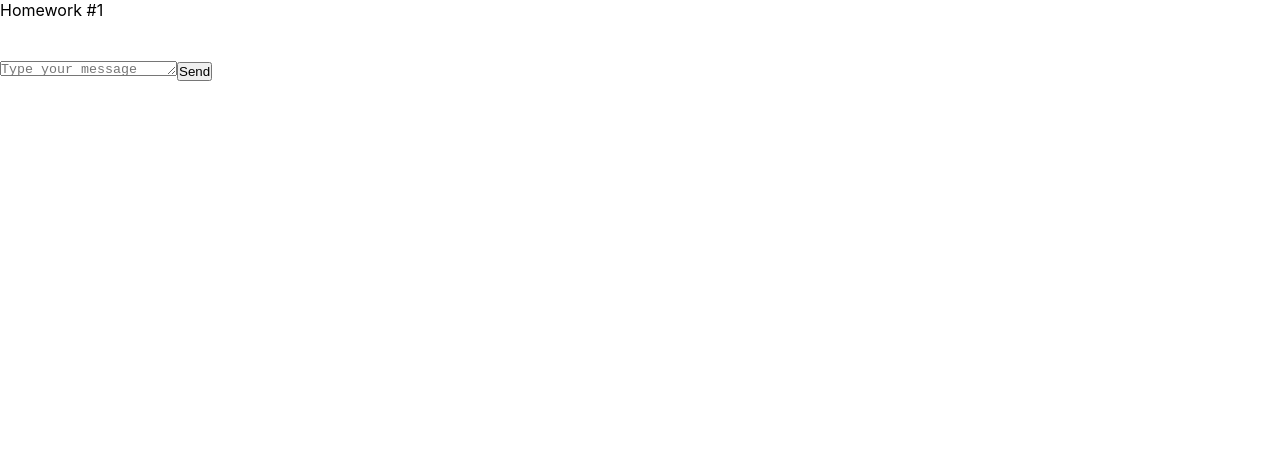
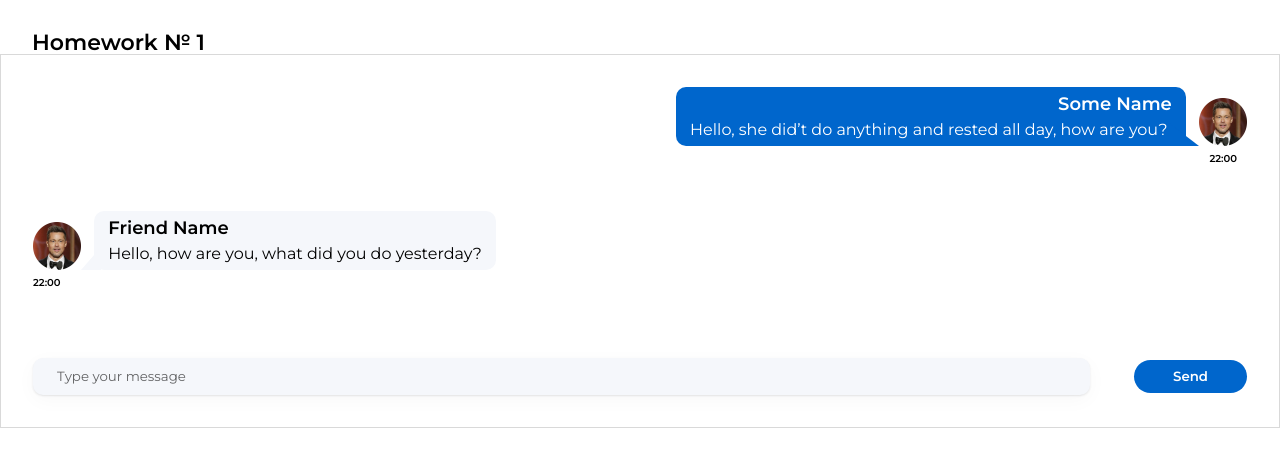
Before and after one commit to akach-dev/home-front-tuesday, a React (Create React App) app: page / in a window 1280 px wide. Shown: the top 466 px of the page. Built offline with nearby package versions, Linux system fonts and the light colour scheme.

Commit message:
lesson HW1 done

```diff
--- a/public/index.html
+++ b/public/index.html
@@ -1,20 +1,22 @@
 <!DOCTYPE html>
 <html lang="en">
 <head>
-    <meta charset="utf-8" />
-    <link rel="icon" href="%PUBLIC_URL%/favicon.ico" />
-    <meta name="viewport" content="width=device-width, initial-scale=1" />
-    <meta name="theme-color" content="#000000" />
+    <meta charset="utf-8"/>
+    <link rel="icon" href="%PUBLIC_URL%/favicon.ico"/>
+    <meta name="viewport" content="width=device-width, initial-scale=1"/>
+    <meta name="theme-color" content="#000000"/>
     <meta
             name="description"
             content="Web site created using create-react-app"
     />
-    <link rel="apple-touch-icon" href="%PUBLIC_URL%/logo192.png" />
+
+    <link href="https://fonts.googleapis.com/css2?family=Montserrat:wght@400;600&display=swap" rel="stylesheet">
+    <link rel="apple-touch-icon" href="%PUBLIC_URL%/logo192.png"/>
     <!--
       manifest.json provides metadata used when your web app is installed on a
       user's mobile device or desktop. See https://developers.google.com/web/fundamentals/web-app-manifest/
     -->
-    <link rel="manifest" href="%PUBLIC_URL%/manifest.json" />
+    <link rel="manifest" href="%PUBLIC_URL%/manifest.json"/>
     <!--
       Notice the use of %PUBLIC_URL% in the tags above.
       It will be replaced with the URL of the `public` folder during the build.
--- a/src/index.css
+++ b/src/index.css
@@ -1,17 +1,15 @@
 * {
     margin: 0;
     padding: 0;
+    line-height: 1;
     box-sizing: border-box;
+    font-family: 'Montserrat', sans-serif;
+
 }
 
-body {
-    margin: 0;
-    font-family: -apple-system, BlinkMacSystemFont, 'Segoe UI', 'Roboto',
-    'Oxygen', 'Ubuntu', 'Cantarell', 'Fira Sans', 'Droid Sans',
-    'Helvetica Neue', sans-serif;
-    -webkit-font-smoothing: antialiased;
-    -moz-osx-font-smoothing: grayscale;
-    box-sizing: border-box;
+button {
+    border: none;
+    cursor: pointer;
 }
 
 code {
--- a/src/s1-main/App.module.css
+++ b/src/s1-main/App.module.css
@@ -1,11 +1,20 @@
 .App {
     --header_height: 60px;
+    padding-top: 2rem;
+
 }
 
 .hw {
+    padding: 2rem;
+    border: 1px solid #D9D9D9;;
+}
 
+.hw > *:not(:last-child) {
+    margin-bottom: 70px;
 }
 
 .hwTitle {
-
+    font-size: 22px;
+    font-weight: 600;
+    margin-left: 2rem;
 }
--- a/src/s2-homeworks/hw01/HW1.tsx
+++ b/src/s2-homeworks/hw01/HW1.tsx
@@ -4,6 +4,7 @@ import MessageSender from './message-sender/MessageSender'
 import s2 from '../../s1-main/App.module.css'
 import FriendMessage from './friend-message/FriendMessage'
 import avatar from './avatar.png'
+
 
 /*
 * 1 - описать тип MessageType
@@ -14,7 +15,22 @@ import avatar from './avatar.png'
 * */
 
 // нужно создать правильный тип вместо any
-export type MessageType = any
+
+
+type UserMessageType = {
+  text: string
+  time: string
+}
+
+type UserType = {
+  avatar: string
+  name: string
+}
+export type MessageType = {
+  id: number
+  user: UserType
+  message: UserMessageType
+}
 
 // структуру объекта не менять
 export const message0: MessageType = {
@@ -24,7 +40,7 @@ export const message0: MessageType = {
     name: 'Some Name',  // можно менять
   },
   message: {
-        text: 'some textsome textsome textsome textsome textsome textsome text', // можно менять
+    text: 'Hello, she did’t do anything and rested all day, how are you?', // можно менять
     time: '22:00', // можно менять
   },
 }
@@ -35,7 +51,7 @@ export const friendMessage0: MessageType = {
     name: 'Friend Name', // можно менять
   },
   message: {
-        text: 'зеркальное сообщение для тренировки css', // можно менять
+    text: 'Hello, how are you, what did you do yesterday?', // можно менять
     time: '22:00', // можно менять
   },
 }
@@ -43,16 +59,16 @@ export const friendMessage0: MessageType = {
 const HW1 = () => {
   return (
      <div id={'hw1'}>
-            <div className={s2.hwTitle}>Homework #1</div>
+       <div className={s2.hwTitle}>Homework № 1</div>
        <div className={s2.hw}>
          {/*проверка отображения (не менять)*/}
          <div>
-                    <Message message={message0} />
-                    <FriendMessage message={friendMessage0} />
+           <Message message={message0}/>
+           <FriendMessage message={friendMessage0}/>
          </div>
 
          {/*для автоматической проверки дз (не менять)*/}
-                <MessageSender M={Message} />
+         <MessageSender M={Message}/>
        </div>
      </div>
   )
--- a/src/s2-homeworks/hw01/friend-message/FriendMessage.module.css
+++ b/src/s2-homeworks/hw01/friend-message/FriendMessage.module.css
@@ -1,31 +1,61 @@
-.friendMessage {
 
+.friendMessage > *:not(:last-child) {
+    margin-bottom: .5em;
+}
+
+.friendMessage:not(:last-child) {
+    margin-bottom: 47px;
 }
 
 .friendImageAndText {
-
+    display: flex;
+    column-gap: 0.8rem;
 }
 
 .friendImageAndText img {
-
+    width: 48px;
+    height: 48px;
+    object-fit: cover;
+    align-self: flex-end;
 }
 
 .friendText {
+    background-color: #F5F7FB;
+    padding: .5rem .9rem;
+    color: #000;
+    border-radius: 10px;
+    position: relative;
+}
 
+.friendText > *:not(:last-child) {
+    margin-bottom: .5em;
 }
 
 .friendText:after {
-
+    content: '';
+    position: absolute;
+    bottom: 0;
+    left: -13px;
+    width: 0;
+    height: 0;
+    border: 0 solid transparent;
+    border-right-width: 0px;
+    border-left-width: 20px;
+    border-bottom: 23px solid #F5F7FB;
 }
 
 .friendName {
-
+    font-size: 18px;
+    font-weight: 600;
 }
 
 .friendMessageText {
-
+    font-weight: 400;
 }
 
 .friendTime {
+    font-size: 10px;
+    font-weight: 600;
+    padding-right: 10px;
 
 }
--- a/src/s2-homeworks/hw01/friend-message/FriendMessage.tsx
+++ b/src/s2-homeworks/hw01/friend-message/FriendMessage.tsx
@@ -1,46 +1,45 @@
-import React from 'react'
+import React, {FC} from 'react'
 import s from './FriendMessage.module.css'
+import {MessageType} from "../HW1";
 
 // создать тип вместо any и отобразить приходящие данные
-const FriendMessage = (props: any) => {
+
+type FriendMessagePropsType = {
+    message : MessageType
+}
+
+const FriendMessage:FC<FriendMessagePropsType> = ({message}) => {
     return (
         <div
-            id={'hw1-friend-message-' + props.message.id}
+            id={'hw1-friend-message-' + message.id}
             className={s.friendMessage}
         >
             <div className={s.friendImageAndText}>
                 <img
-                    id={'hw1-friend-avatar-' + props.message.id}
-                    // создаёт студент
-
-                    //
+                    id={'hw1-friend-avatar-' + message.id}
+                    src={message.user.avatar}
                 />
                 <div className={s.friendText}>
                     <div
-                        id={'hw1-friend-name-' + props.message.id}
+                        id={'hw1-friend-name-' + message.id}
                         className={s.friendName}
                     >
-                        {/*создаёт студент*/}
-
-                        {/**/}
+                        <span>{message.user.name}</span>
                     </div>
                     <pre
-                        id={'hw1-friend-text-' + props.message.id}
+                        id={'hw1-friend-text-' + message.id}
                         className={s.friendMessageText}
                     >
-                        {/*создаёт студент*/}
-
-                        {/**/}
+                       <span>{message.message.text}</span>
                     </pre>
                 </div>
             </div>
             <div
-                id={'hw1-friend-time-' + props.message.id}
+                id={'hw1-friend-time-' + message.id}
                 className={s.friendTime}
             >
-                {/*создаёт студент*/}
+                <span>{message.message.time}</span>
 
-                {/**/}
             </div>
         </div>
     )
--- a/src/s2-homeworks/hw01/message-sender/MessageSender.module.css
+++ b/src/s2-homeworks/hw01/message-sender/MessageSender.module.css
@@ -1,18 +1,39 @@
 .sendForm {
+    display: flex;
+    justify-content: center;
+    align-items: center;
+    column-gap: 44px;
+}
+
+.textarea {
+    width: 100%;
+    padding: 12px 24px;
+    background: #F5F7FB;
+    border: none;
+    border-radius: 10px;
+    resize: none;
+    box-shadow: 0px 1px 2px 0px rgba(29, 33, 38, 0.10), 0px 5px 20px 0px rgba(29, 33, 38, 0.03);
+}
+
+.textarea::placeholder {
+    color: rgba(0, 0, 0, 0.60);
+}
+
+.button {
+    border-radius: 20px;
+    background: #06C;
+    color: #FFF;
+    font-weight: 600;
+    padding: 10px 39px;
+    transition: all 0.2s ease;
+}
+
+.button:hover {
+    background: #1f75c9;
 
 }
 
-.textarea {
+.button:active {
+    background: #e1eefa;
 
 }
-
-.button {
-
-}
-
-.button:hover {
-
-}
-.button:active {
-
-}
--- a/src/s2-homeworks/hw01/message-sender/MessageSender.tsx
+++ b/src/s2-homeworks/hw01/message-sender/MessageSender.tsx
@@ -1,5 +1,5 @@
 import React, {useEffect, useRef, useState} from 'react'
-import { message0 } from '../HW1'
+import {message0} from '../HW1'
 import s from './MessageSender.module.css'
 
 // компонента, которая тестирует вашу компоненту (не изменять, any не трогать)
@@ -42,7 +42,7 @@ const MessageSender = (props: any) => {
   return (
      <>
        {messages.map((m) => (
-                <M key={'message' + m.id} message={m} />
+          <M key={'message' + m.id} message={m}/>
        ))}
 
        <div id={'hw1-send-message-form'} className={s.sendForm}>
--- a/src/s2-homeworks/hw01/message/Message.module.css
+++ b/src/s2-homeworks/hw01/message/Message.module.css
@@ -1,31 +1,65 @@
 .message {
+    text-align: right;
+}
 
+.message > *:not(:last-child) {
+    margin-bottom: .5em;
+}
+
+.message:not(:last-child) {
+    margin-bottom: 47px;
 }
 
 .imageAndText {
-
+    display: flex;
+    flex-direction: row-reverse;
+    column-gap: 0.8rem;
 }
 
 .imageAndText img {
-
+    width: 48px;
+    height: 48px;
+    object-fit: cover;
+    align-self: flex-end;
 }
 
 .text {
+    background-color: rgba(0, 102, 204, 1);
+    padding: .5rem .9rem;
+    color: #FFF;
+    border-radius: 10px;
+    position: relative;
+}
 
+.text > *:not(:last-child) {
+    margin-bottom: .5em;
 }
 
 .text:after {
-
+    content: '';
+    position: absolute;
+    bottom: 0;
+    right: -13px;
+    width: 0;
+    height: 0;
+    border: 0 solid transparent;
+    border-right-width: 30px;
+    border-left-width: 0px;
+    border-bottom: 23px solid rgba(0, 102, 204, 1);
 }
 
 .name {
-
+    font-size: 18px;
+    font-weight: 600;
 }
 
 .messageText {
+    font-weight: 400;
 
 }
 
 .time {
-
+    font-size: 10px;
+    font-weight: 600;
+    padding-right: 10px;
 }
--- a/src/s2-homeworks/hw01/message/Message.tsx
+++ b/src/s2-homeworks/hw01/message/Message.tsx
@@ -1,37 +1,32 @@
-import React from 'react'
+import React, {FC} from 'react'
 import s from './Message.module.css'
+import {MessageType} from "../HW1";
 
 // нужно создать правильный тип вместо any
-export type MessagePropsType = any
+export type MessagePropsType = {
+  message : MessageType
+}
 
 // нужно отобразить приходящие данные
-const Message = (props: MessagePropsType) => {
+const Message: FC<MessagePropsType> = ({message}) => {
     return (
-        <div id={'hw1-message-' + props.message.id} className={s.message}>
+        <div id={'hw1-message-' + message.id} className={s.message}>
             <div className={s.imageAndText}>
                 <img
-                    id={'hw1-avatar-' + props.message.id}
-                    // создаёт студент
-
-                    //
+                    id={'hw1-avatar-' + message.id}
+                    src={message.user.avatar}
                 />
                 <div className={s.text}>
-                    <div id={'hw1-name-' + props.message.id} className={s.name}>
-                        {/*создаёт студент*/}
-
-                        {/**/}
+                    <div id={'hw1-name-' + message.id} className={s.name}>
+                       <span>{message.user.name}</span>
                     </div>
-                    <pre id={'hw1-text-' + props.message.id} className={s.messageText}>
-                        {/*создаёт студент*/}
-
-                        {/**/}
+                    <pre id={'hw1-text-' + message.id} className={s.messageText}>
+                       <span>{message.message.text} </span>
                     </pre>
                 </div>
             </div>
-            <div id={'hw1-time-' + props.message.id} className={s.time}>
-                {/*создаёт студент*/}
-
-                {/**/}
+            <div id={'hw1-time-' + message.id} className={s.time}>
+              <span>{message.message.time}</span>
             </div>
         </div>
     )
```
Lines whose indentation alone changed are shown as unchanged.
